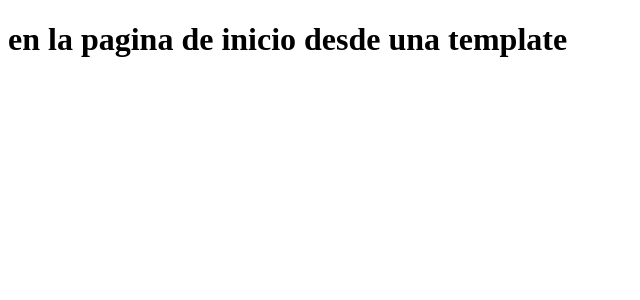
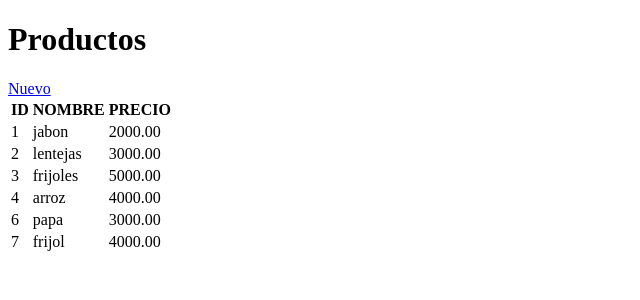
Before and after one commit to yefer-lopez/PA-Ejercico1, a Flask app: page / in a window 1280 px wide. Shown: the top 300 px of the page, without its empty margins (0-640 px from the left). Run offline with Flask 2, Linux system fonts and the light colour scheme; data comes from the database, SQL or seed files in the repository; both versions use the stored data as it was after the commit.

Commit message:
Agregando cambios

```diff
--- a/main.py
+++ b/main.py
@@ -1,11 +1,52 @@
-from distutils.log import debug
-from flask import Flask, render_template
 
+from flask import Flask, render_template, request, redirect, url_for
+
+import mysql.connector
+
+db = mysql.connector.connect(
+    host='localhost',
+    user='root',
+    password='',
+    database='productos',
+    port=3306
+)
+
+db.autocommit = True
 app = Flask(__name__)#instancia
 
 @app.get("/")#creando ruta
 def index():
-    return render_template("index.html")
+    cursor= db.cursor(dictionary=True)
+
+    cursor.execute('select * from productos')
+    productos = cursor.fetchall()    #trae todos los valores de la lista
+    #productos = cursor.fetchone() #trae el primero de la lista
+    print(productos[1]['nombre'])
+
+    cursor.close()
+
+    return render_template("index.html", productos=productos)
+
+@app.get("/crear")
+def crearProducto():
+    return render_template("crear.html")
+
+@app.post("/crear")
+def crearProductoPost():
+    nombre = request.form.get('nombre')#nombre es variable (nombre) es el name="nombre" del formulario
+    precio = request.form.get('precio')
+
+    cursor = db.cursor() #como se va a insertar datos es decesario el diccionario}
+
+    cursor.execute("insert into productos(nombre, precio) values(%s,%s)", (
+        nombre,
+        precio,
+    ))
+
+
+    cursor.close()
+
+    return redirect(url_for('index'))
 
 @app.get("/contacto")
 def contacto():
--- a/requirements.txt
+++ b/requirements.txt
@@ -4,4 +4,6 @@ Flask==2.0.3
 itsdangerous==2.1.0
 Jinja2==3.0.3
 MarkupSafe==2.1.0
+mysql-connector-python==8.0.28
+protobuf==3.19.4
 Werkzeug==2.0.3
--- a/templates/index.html
+++ b/templates/index.html
@@ -7,6 +7,23 @@
     <title>Document</title>
 </head>
 <body>
-    <h1>en la pagina de inicio desde una template</h1>
+    <h1>Productos</h1>
+    <a href="{{ url_for('crearProducto') }}">Nuevo</a>
+    <table>
+    <tr>
+            <th>ID</th>
+            <th>NOMBRE</th>
+            <th>PRECIO</th>
+    </tr>
+
+    {% for producto in productos %}
+    <tr>
+        <td>{{producto['id']}}</td>
+        <td>{{producto['nombre'] }}</td>
+        <td>{{producto['precio'] }}</td>
+    </tr>
+    {% endfor %}
+    </table>
+
 </body>
 </html>
```
Also changed, not shown: db.sql (added, +42 -0 lines), templates/crear.html (added, +26 -0 lines).
